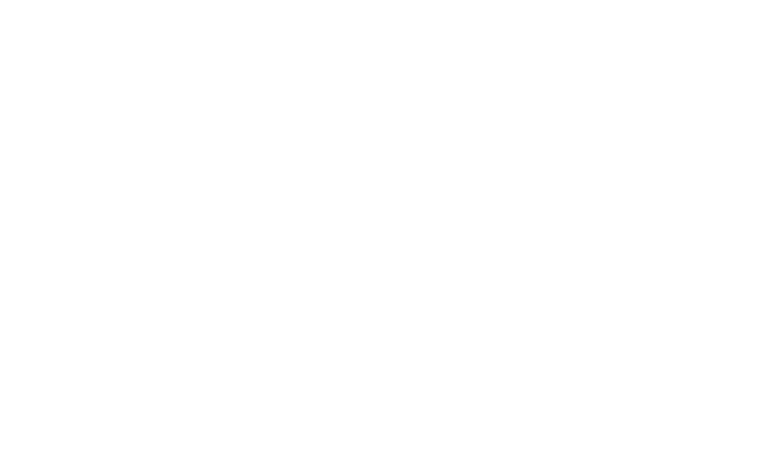
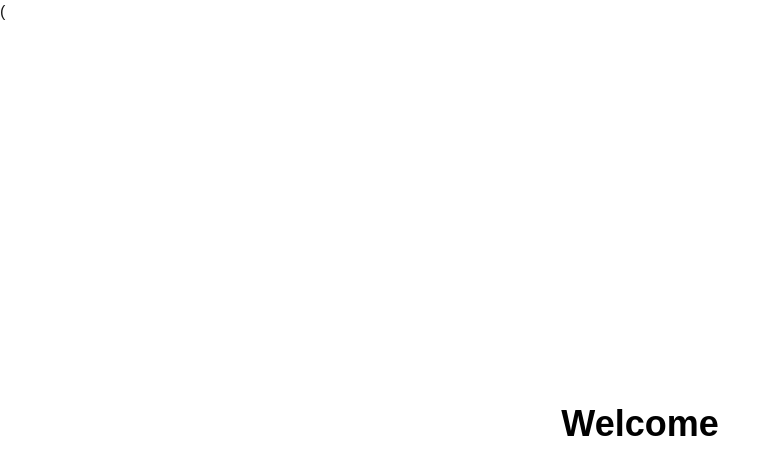
Before and after one commit to isaacmalak/portfolio, a Next.js app: page / in a window 1280 px wide. Shown: the top 474 px of the page, without its empty margins (0-780 px from the left). Built offline with nearby package versions, Linux system fonts and the light colour scheme.

Commit message:
Enhance loading animation by adding content display and refining GSAP transitions

```diff
--- a/app/page.tsx
+++ b/app/page.tsx
@@ -7,10 +7,13 @@ import gsap from "gsap";
 export default function Home() {
   const boxRef = useRef(null);
   const textRef = useRef(null);
+  const contentRef = useRef(null);
 
+  const [introFinished, setIntroFinished] = useState(false);
   const [loadingNumber, setLoadingNumber] = useState(0);
   useGSAP(
     () => {
+      if (!introFinished) {
         const counter = { value: 0 };
         gsap.set(textRef.current, {
           opacity: 0,
@@ -34,7 +37,6 @@ export default function Home() {
           })
           .to(counter, {
             duration: 4,
-
             value: 99,
             ease: "circ.out",
             onUpdate: () => setLoadingNumber(Math.round(counter.value)),
@@ -45,11 +47,48 @@ export default function Home() {
             onUpdate: () => setLoadingNumber(Math.round(counter.value)),
           })
           .to(textRef.current, {
-          duration: 1,
-          scale: 2,
             opacity: 0,
             ease: "power3.out",
-        });
+          })
+          .fromTo(
+            contentRef.current,
+            {
+              opacity: 0,
+              scale: 0.9,
+            },
+
+            {
+              opacity: 1,
+              scale: 1,
+            }
+          )
+          .fromTo(
+            contentRef.current,
+            {
+              scale: 1.05,
+            },
+            {
+              scale: 0,
+              x: "-100vw",
+              y: "-100vh",
+              duration: 1,
+              ease: "power3.inOut",
+            }
+          );
+      }
+      // if (introFinished) {
+      //   gsap.fromTo(
+      //     contentRef.current,
+      //     {
+      //       opacity: 0,
+      //       scale: 0.9,
+      //     },
+      //     {
+      //       opacity: 1,
+      //       scale: 1,
+      //     }
+      //   );
+      // }
     },
     { scope: boxRef }
   );
@@ -60,12 +99,20 @@ export default function Home() {
         ref={boxRef}
         className="relative rounded-3xl bg-white h-0 overflow-hidden"
       >
+        (
+        <div
+          ref={contentRef}
+          className="w-full h-full flex justify-center items-center "
+        >
+          <h1 className="text-4xl font-bold text-black ">Welcome</h1>
+        </div>
         <div
           ref={textRef}
-          className="text-black left-0 bottom-0 absolute text-6xl font-bold flex justify-center items-center will-change-transform  "
+          className="text-black left-0 bottom-0 absolute text-6xl font-bold flex justify-center items-center will-change-transform"
         >
           {loadingNumber}
         </div>
+        )
       </div>
     </main>
   );
```
Lines whose indentation alone changed are shown as unchanged.
